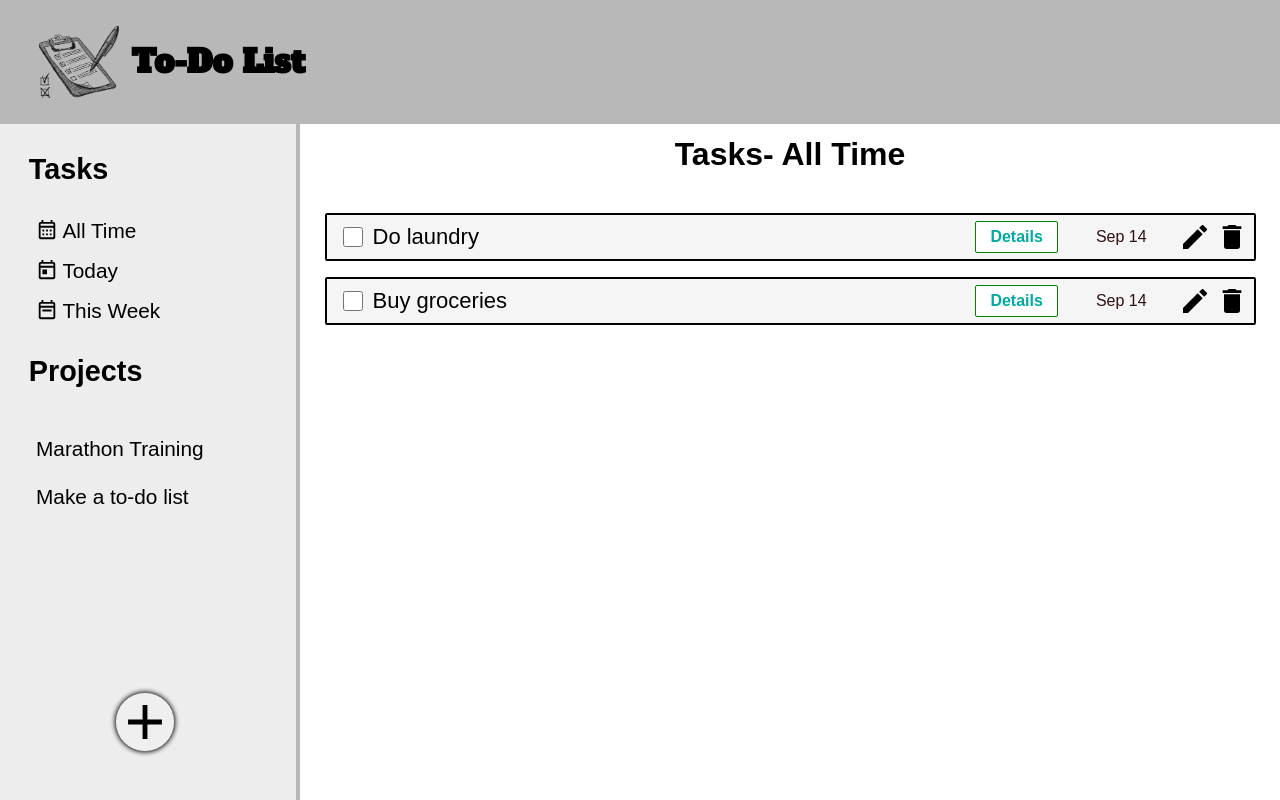
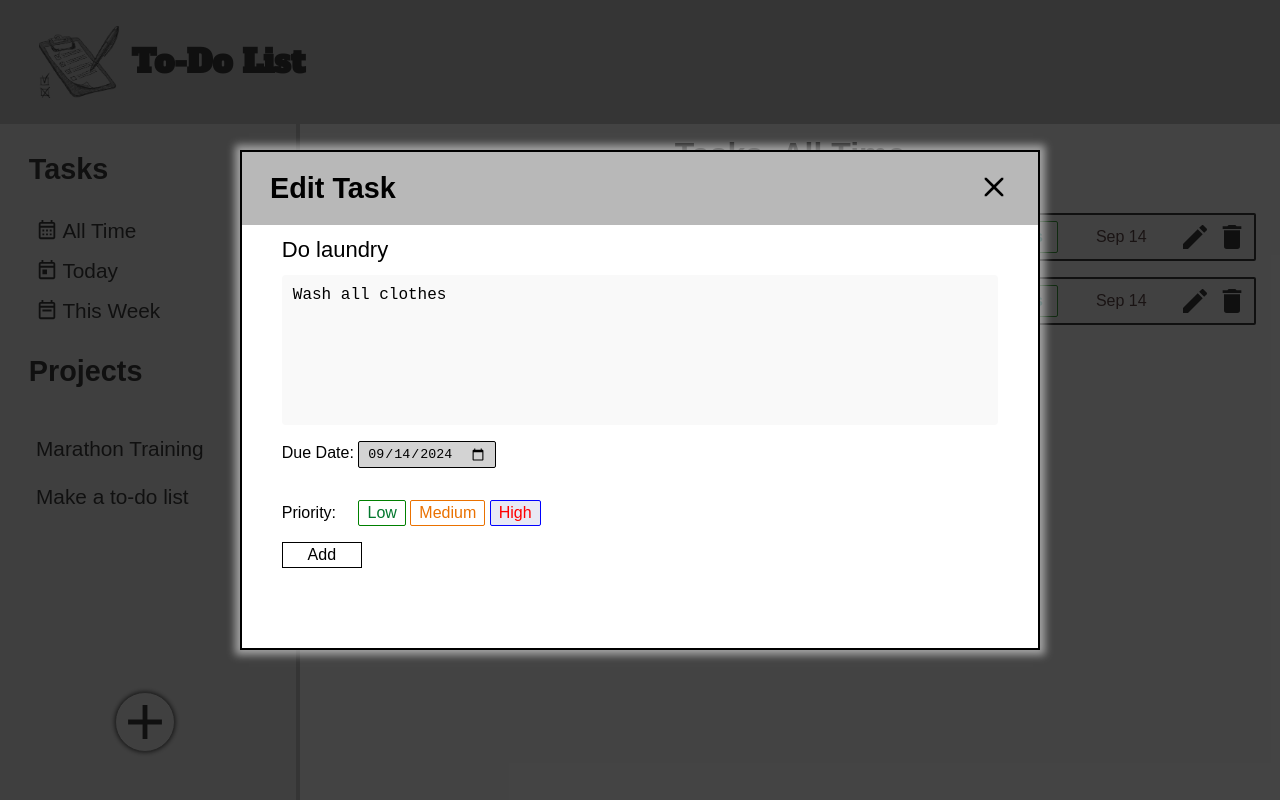
Before and after one commit to muhibk22/todo-list, a website built with webpack: page src/template.html in a window 1280 px wide. Both pictures are taken after a click on the picture 1195 px from the left and 237 px from the top of the page. Built offline with nearby package versions, Linux system fonts and the light colour scheme.

Commit message:
add edit task function

```diff
--- a/src/add.js
+++ b/src/add.js
@@ -1,38 +1,53 @@
-export default function addTask(){
-    const add=document.getElementById("add");
-    const form=document.querySelector(".form-container");
-    const close=document.getElementById("close-form");
-    const task=document.getElementById("task");
-    const project=document.getElementById("project");
-    const taskForm=document.getElementById("todo-form");
-    const projectForm=document.getElementById("project-form");
+export default function addTask() {
+    const add = document.getElementById("add");
+    const form = document.querySelector(".form-container");
+    const close = document.getElementById("close-form");
+    const task = document.getElementById("task");
+    const project = document.getElementById("project");
+    const taskForm = document.getElementById("todo-form");
+    const projectForm = document.getElementById("project-form");
+    const closeEdit=document.getElementById("close-edit");
+    const editForm=document.getElementById("edit-form");
+    const editContainer=document.querySelector(".edit-container");
 
-    close.addEventListener("click",function(){
+    closeEdit.addEventListener("click", function(){
+        editContainer.classList.add("hide");
+        editForm.reset();
+    })
+
+    close.addEventListener("click", function () {
         form.classList.add("hide");
         projectForm.reset();
         taskForm.reset();
     });
-    add.addEventListener("click",function(){
+    add.addEventListener("click", function () {
+        const priorityButton = document.querySelectorAll(".priority-btn");
+        const formFields = form.querySelectorAll('input, select, textarea, date');
         form.classList.remove("hide");
-        const formFields = form.querySelectorAll('input, select, textarea, date');
         formFields.forEach((field) => {
             field.disabled = false;
         });
+        priorityButton.forEach(button => {
+            button.addEventListener("click", () => {
+                priorityButton.forEach(btn => btn.classList.remove("selected"));
+                button.classList.add("selected");
+            });
+        });
     });
 
-    task.addEventListener("click",function(){
+    task.addEventListener("click", function () {
         if (taskForm.classList.contains("hide")) {
             taskForm.classList.remove("hide");
-            if (!projectForm.classList.contains("hide")){
+            if (!projectForm.classList.contains("hide")) {
                 projectForm.classList.add("hide");
             }
         }
     });
 
-    project.addEventListener("click",function(){
+    project.addEventListener("click", function () {
         if (projectForm.classList.contains("hide")) {
             projectForm.classList.remove("hide");
-            if (!taskForm.classList.contains("hide")){
+            if (!taskForm.classList.contains("hide")) {
                 taskForm.classList.add("hide");
             }
         }
--- a/src/display.js
+++ b/src/display.js
@@ -1,6 +1,7 @@
 import editImg from "./images/pencil.svg";
 import deleteImg from "./images/delete.svg";
 import { saveToStorage, saveProjects, changeStatus, changeStatusProject } from "./storage";
+import { editTask } from "./submit";
 import { format, add } from 'date-fns';
 
 
@@ -24,7 +25,7 @@ function createProject(index, project, projectArray) {
         const title = document.querySelector(".title");
         title.innerText = li.textContent;
         if (project.tasks.length === 0) {
-            emptyProject(index,project,projectArray);
+            emptyProject(index, project, projectArray);
             return;
         }
         generateProjectTasks(index, project, projectArray)
@@ -45,27 +46,27 @@ function generateProjectTasks(index, project, projectArray) {
     saveProjects(projectArray);
     details(taskArray);
     edit(taskArray);
-    checkmark(taskArray,projectArray);
+    checkmark(taskArray, projectArray);
 };
 
-function emptyProject(index,project,projectArray) {
+function emptyProject(index, project, projectArray) {
     const taskContainer = document.querySelector(".task-container");
     taskContainer.innerHTML = `<div class="empty-project">
     <h3>It appears you have no tasks for this Project </h3>
     <div><button type="button" class="empty-project-btn" id="add-task">Add Task </button>
     <button type="button" class="empty-project-btn" id="del-project">Delete Project </button></div>
     </div>`;
-    const deleteProject=document.getElementById("del-project");
-    const addTask=document.getElementById("add-task");
+    const deleteProject = document.getElementById("del-project");
+    const addTask = document.getElementById("add-task");
 
-    deleteProject.addEventListener("click", ()=>{
-        projectArray.splice(index,1);
+    deleteProject.addEventListener("click", () => {
+        projectArray.splice(index, 1);
         updateProjects(projectArray);
         taskContainer.innerHTML = `<h3>Project ${project.title} Deleted</h3>`;
     });
 
-    addTask.addEventListener("click",()=>{
-        const form=document.querySelector(".form-container");
+    addTask.addEventListener("click", () => {
+        const form = document.querySelector(".form-container");
         form.classList.remove("hide");
         const formFields = form.querySelectorAll('input, select, textarea, date');
         formFields.forEach((field) => {
@@ -162,9 +163,9 @@ function createTask(index, taskArray) {
     deleteButton.classList.add('modify-btn', 'delete');
     taskDiv.appendChild(deleteButton);
 
-    if (taskArray.status==="complete"){
+    if (taskArray.status === "complete") {
         checkbox.checked = true;
-        taskTitle.style.opacity="0.5";
+        taskTitle.style.opacity = "0.5";
     }
 
     return taskDiv;
@@ -209,38 +210,38 @@ function sortByTime(taskArray) {
     });
 }
 
-function updateSelected(selecedProject){
-    const li=document.querySelectorAll("li");
-    li.forEach((list=>{
-        list.addEventListener("click", ()=>{
-            const index=list.getAttribute("index");
-            if (!index){
-                selecedProject.index=null;
+function updateSelected(selecedProject) {
+    const li = document.querySelectorAll("li");
+    li.forEach((list => {
+        list.addEventListener("click", () => {
+            const index = list.getAttribute("index");
+            if (!index) {
+                selecedProject.index = null;
             }
             else {
-                selecedProject.index=index;
+                selecedProject.index = index;
             }
         })
     }));
 }
 
 function details(taskArray) {
-    const detailButton=document.querySelectorAll(".details");
+    const detailButton = document.querySelectorAll(".details");
     const detailContainer = document.querySelector(".detail-container");
     const closeButton = document.getElementById("close-details");
-    const detailTitle=document.querySelector(".detail-title");
-    const detailContent=document.querySelector(".detail-content");
+    const detailTitle = document.querySelector(".detail-title");
+    const detailContent = document.querySelector(".detail-content");
 
-    detailButton.forEach((detail)=>{
-        detail.addEventListener("click",(event)=>showDetails(event));
+    detailButton.forEach((detail) => {
+        detail.addEventListener("click", (event) => showDetails(event));
     })
     function showDetails() {
         detailContainer.classList.remove("hide");
         const parentContainer = event.target.closest(".tasks");
-        const index=parentContainer.getAttribute("data-index");
-        detailTitle.innerText=taskArray[index].title;
-        detailContent.innerHTML="";
-        detailContent.innerHTML=`<p><b>Details: </b>${taskArray[index].details}  </p>
+        const index = parentContainer.getAttribute("data-index");
+        detailTitle.innerText = taskArray[index].title;
+        detailContent.innerHTML = "";
+        detailContent.innerHTML = `<p><b>Details: </b>${taskArray[index].details}  </p>
                 <p><b>Priority:</b> <span class="${taskArray[index].priority}"> ${taskArray[index].priority}</span></p>
                 <p><b>Due Date:</b> ${taskArray[index].date}</p>
                 <p><b>Status:</b> ${taskArray[index].status} </p>`;
@@ -251,15 +252,32 @@ function details(taskArray) {
     });
 }
 
-function edit (taskArray){
-    const editButton=document.querySelectorAll(".edit");
-    editButton.forEach((edit)=>{
-        edit.addEventListener("click", editTask)
+function edit(taskArray, projectArray = null) {
+    const editButton = document.querySelectorAll(".edit");
+    const form = document.querySelector(".edit-container");
+    editButton.forEach((edit) => {
+        edit.addEventListener("click", function () {
+            const parentContainer = edit.closest(".tasks");
+            const index = parentContainer.getAttribute("data-index");
+            form.classList.remove("hide");
+
+            const formFields = form.querySelectorAll('input, select, textarea, date');
+            formFields.forEach((field) => {
+                field.disabled = false;
+            });
+            if (projectArray) {
+                //editProjectTask(index, taskArray, projectArray);
+            }
+            else {
+                editTask(index, taskArray);
+                console.log("comes back");
+            }
+        });
     });
-    function editTask(){
-        console.log("hello world");
-    }
+
 }
+
+
 
 function checkmark(taskArray, projectArray = null) {
     const checkbox = document.querySelectorAll(".checkbox");
@@ -270,10 +288,10 @@ function checkmark(taskArray, projectArray = null) {
             const index = parentContainer.getAttribute("data-index");
             const taskTitle = parentContainer.querySelector(".task-title");
 
-            // If projectArray is passed, use the second logic
             if (projectArray) {
                 changeStatusProject(taskArray, index, projectArray);
-            } else {
+            }
+            else {
                 changeStatus(taskArray, index);
             }
 
--- a/src/form.css
+++ b/src/form.css
@@ -1,4 +1,5 @@
-.form-container {
+.form-container,
+.edit-container {
     position: absolute;
     z-index: 1001;
     width: 100vw;
@@ -41,7 +42,8 @@
     height: 32px;
 }
 
-#close-form {
+#close-form,
+#close-edit {
     padding: 0;
     background-color: transparent;
     border: none;
@@ -132,44 +134,45 @@ input[type="date"] {
     margin: 16px 0;
 }
 
-.priority button {
+.priority-btn{
     font-size: 16px;
     padding: 3px 8px;
+    border-radius: 2px;
     background-color: white;
-    border-radius: 2px;
     cursor: pointer;
 }
 
-#low {
+
+.low {
     margin-left: 18px;
     color: rgb(2, 120, 45);
     border: 1px solid green;
     transition: color 0.15s, background-color 0.15s;
 }
 
-#low:hover {
+.low:hover {
     background-color: rgb(2, 120, 45);
     color: white;
 }
 
-#medium {
+.medium {
     color: rgb(234, 113, 0);
     border: 1px solid rgb(234, 113, 0);
     transition: color 0.15s, background-color 0.15s;
 }
 
-#medium:hover {
+.medium:hover {
     background-color: rgb(234, 113, 0);
     color: white;
 }
 
-#high {
+.high {
     color: red;
     border: 1px solid red;
     transition: color 0.15s, background-color 0.15s;
 }
 
-#high:hover {
+.high:hover {
     background-color: rgb(198, 0, 23);
     color: white;
 }
@@ -193,7 +196,10 @@ input[type="date"] {
     display: none;
 }
 
-
+.selected{
+    border: 1px solid blue;
+    background-color: rgb(232, 233, 245);
+}
 
 @media (max-width:570px) {
     .sidebar-form {
@@ -221,7 +227,7 @@ input[type="date"] {
     input[type="date"] {
         padding: 2px 4px;
     }
-    #low{
+    .low{
         margin-left: 2px;
     }
 
--- a/src/submit.js
+++ b/src/submit.js
@@ -1,28 +1,30 @@
+import { updateTasks } from "./display";
 
-function submitTodo(todoArray){
-    const todoForm=document.getElementById("todo-form");
-    const todoTitle=document.getElementById("todo-title").value;
-    const todoDetail=document.getElementById("todo-detail").value;
-    const todoDate=document.getElementById("dueDate").value;
-    const form=document.querySelector(".form-container");
-    let selectedPriority="Low";
+function submitTodo(todoArray) {
+    const todoForm = document.getElementById("todo-form");
+    const todoTitle = document.getElementById("todo-title").value;
+    const todoDetail = document.getElementById("todo-detail").value;
+    const todoDate = document.getElementById("dueDate").value;
+    const form = document.querySelector(".form-container");
+    let selectedPriority = "Low";
 
-    const priorityButton=document.querySelectorAll(".priority-btn");
-    const todoTitleCheck=document.getElementById("todo-title").value.trim();
+    const priorityButton = document.querySelectorAll(".priority-btn");
+    const todoTitleCheck = document.getElementById("todo-title").value.trim();
 
-    if (!todoTitleCheck){
-        alert ("Title can not be empty ");
+    if (!todoTitleCheck) {
+        alert("Title can not be empty ");
         return;
     }
-    if (!todoDate){
+    if (!todoDate) {
         alert("Enter Due Date");
         return;
     }
-    priorityButton.forEach(button=>{
-        button.addEventListener("click",()=>{
-            selectedPriority=button.textContent;
+    priorityButton.forEach(button => {
+        button.addEventListener("click", () => {
+            selectedPriority = button.textContent;
         });
-    })
+    });
+
 
     const todo = {
         title: todoTitle,
@@ -43,10 +45,10 @@ function submitTodo(todoArray){
 }
 
 
-function submitProject(projectArray){
-    const projectTitle=document.getElementById("project-title").value;
-    const projectForm=document.getElementById("project-form");
-    const form=document.querySelector(".form-container");
+function submitProject(projectArray) {
+    const projectTitle = document.getElementById("project-title").value;
+    const projectForm = document.getElementById("project-form");
+    const form = document.querySelector(".form-container");
 
     const projectTitleCheck = document.getElementById("project-title").value.trim();
 
@@ -54,7 +56,7 @@ function submitProject(projectArray){
         alert("Project Title cannot be empty");
         return;
     }
-    const project={title: projectTitle, tasks: []};
+    const project = { title: projectTitle, tasks: [] };
     projectArray.push(project);
     projectForm.reset();
     const formFields = form.querySelectorAll('input, select, textarea');
@@ -64,10 +66,58 @@ function submitProject(projectArray){
     form.classList.add("hide");
 }
 
-function submitTask(projectArray, selectedProject){
-    const index=selectedProject.index;
+function submitTask(projectArray, selectedProject) {
+    const index = selectedProject.index;
     submitTodo(projectArray[index].tasks);
-    console.log(selectedProject.index);
 }
 
-export {submitTodo,submitProject, submitTask};
+function editTask(index, taskArray) {
+    const form = document.querySelector(".edit-container");
+    const editForm = document.getElementById("edit-form");
+    const todoTitle = document.getElementById("edit-title");
+    const todoDetail = document.getElementById("edit-detail");
+    const todoDate = document.getElementById("edit-dueDate");
+    const priorityButton = document.querySelectorAll(".priority-btn");
+
+    let selectedPriority = taskArray[index].priority;
+    todoTitle.value = taskArray[index].title;
+    todoDetail.value = taskArray[index].details;
+    todoDate.value = taskArray[index].date;
+
+    priorityButton.forEach(button => {
+        button.classList.remove("selected");
+        if (button.textContent === selectedPriority) {
+            button.classList.add("selected");
+        }
+        button.addEventListener("click", () => {
+            selectedPriority = button.textContent;
+            priorityButton.forEach(btn => btn.classList.remove("selected"));
+            button.classList.add("selected");
+        });
+    });
+
+    editForm.addEventListener("submit",function(event){
+        event.preventDefault();
+        taskArray[index] = {
+            title: todoTitle.value,
+            details: todoDetail.value,
+            date: todoDate.value,
+            priority: selectedPriority,
+            status: taskArray[index].status
+        };
+
+        console.log("Task updated:", taskArray[index]);
+
+        editForm.reset();
+        form.classList.add("hide");
+        const formFields = form.querySelectorAll('input, select, textarea, date');
+        formFields.forEach((field) => {
+            field.disabled = true;
+        });
+
+        updateTasks(taskArray);
+    });
+
+}
+
+export { submitTodo, submitProject, submitTask, editTask };
--- a/src/template.html
+++ b/src/template.html
@@ -44,15 +44,15 @@
     <div class="detail-container hide">
         <div class="detail-card">
             <button type="button" id="close-details"><img src="images/window-close.svg" class="close-btn"></button>
-            <div class="detail-heading"><h2 class="detail-title"></h2></div>
+            <div class="detail-heading">
+                <h2 class="detail-title"></h2>
+            </div>
             <div class="detail-content">
-                <p><b>Details:</b> </p>
-                <p><b>Priority:</b> <span class="high"></span></p>
-                <p><b>Due Date:</b> </p>
-                <p><b>Status:</b> </p>
+
             </div>
         </div>
     </div>
+
     <div class="form-container hide">
         <div class="card">
             <div class="form-header">
@@ -74,15 +74,43 @@
                         </div>
                         <div class="priority">
                             <span>Priority:</span>
-                            <button type="button" id="low" class="priority-btn">Low</button>
-                            <button type="button" id="medium" class="priority-btn">Medium</button>
-                            <button type="button" id="high" class="priority-btn">High</button>
+                            <button type="button" id="low" class="priority-btn low">Low</button>
+                            <button type="button" id="medium" class="priority-btn medium">Medium</button>
+                            <button type="button" id="high" class="priority-btn high">High</button>
                         </div>
                         <input type="submit" id="submit-todo" class="submit" value="Add">
                     </form>
                     <form id="project-form" class="hide">
-                        <input type="text" placeholder="Project Title" name="project-title" id="project-title" maxlength="40" required>
+                        <input type="text" placeholder="Project Title" name="project-title" id="project-title"
+                            maxlength="40" required>
                         <input type="submit" id="submit-project" class="submit" value="Add">
+                    </form>
+                </div>
+            </div>
+        </div>
+    </div>
+
+    <div class="edit-container hide">
+        <div class="card">
+            <div class="form-header">
+                <h2>Edit Task</h2>
+                <button type="button" id="close-edit"><img src="images/window-close.svg" class="close-btn"></button>
+            </div>
+                <div class="form">
+                    <form id="edit-form">
+                        <input type="text" placeholder="Title of the task" id="edit-title" maxlength="40" required>
+                        <textarea placeholder="Details..." id="edit-detail"> </textarea>
+                        <div class="date-input" id="todo-date">
+                            <span>Due Date:</span>
+                            <input type="date" id="edit-dueDate" name="dueDate" required>
+                        </div>
+                        <div class="priority">
+                            <span>Priority:</span>
+                            <button type="button" id="edit-low" class="priority-btn low">Low</button>
+                            <button type="button" id="edit-medium" class="priority-btn medium">Medium</button>
+                            <button type="button" id="edit-high" class="priority-btn high">High</button>
+                        </div>
+                        <input type="submit" id="submit-edit" class="submit" value="Add">
                     </form>
                 </div>
             </div>
```
